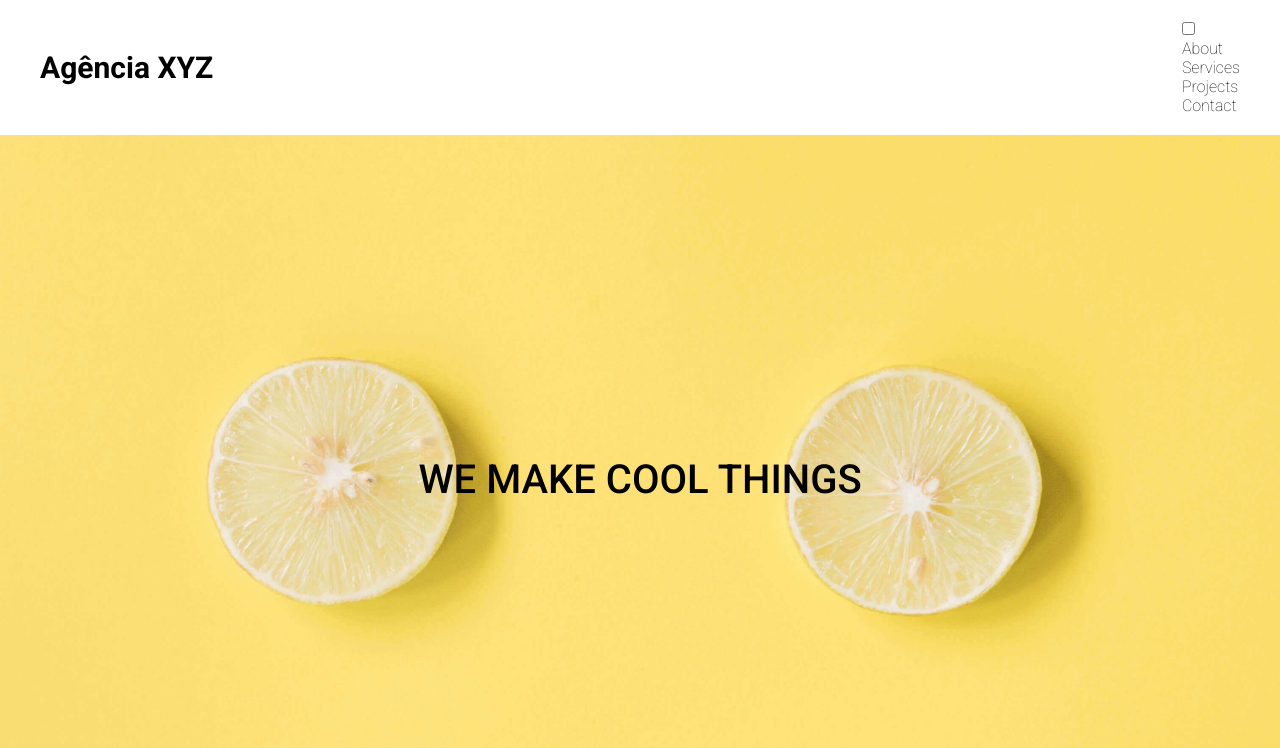
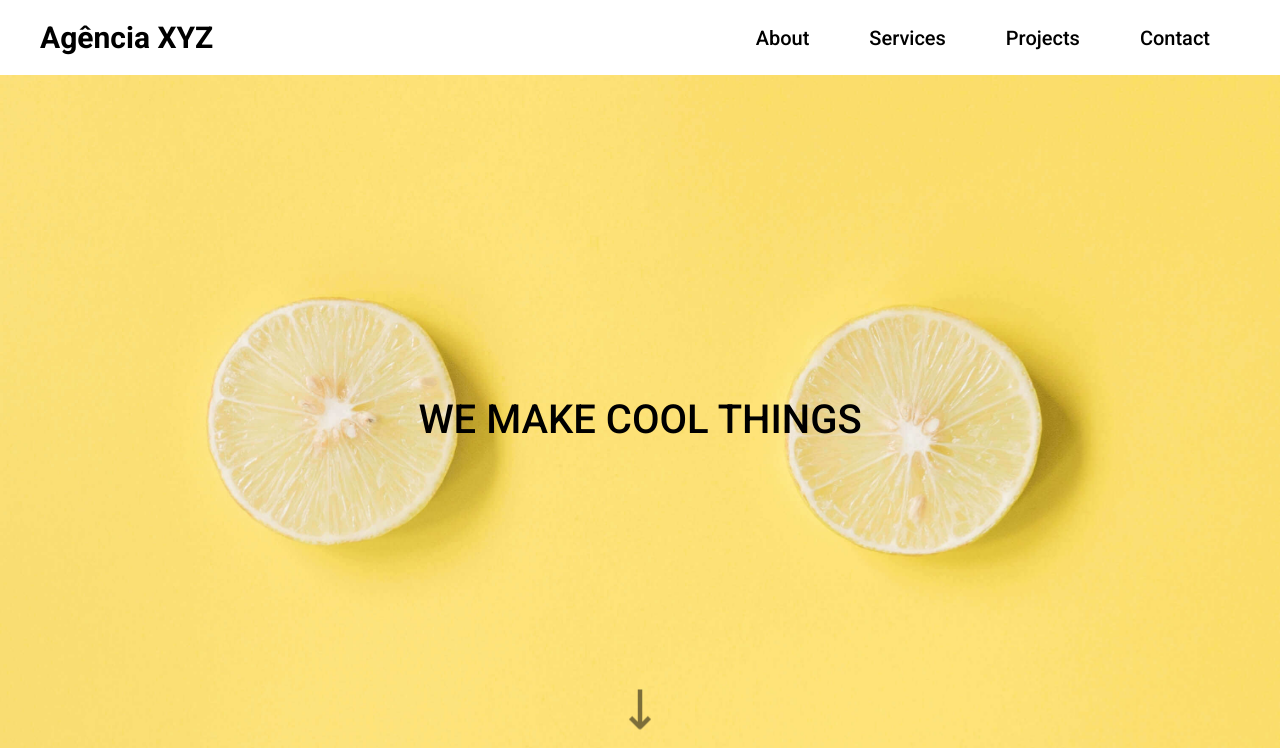
Before and after one commit to samuel-lauermann/Landing-page, a plain HTML site: page index.html in a window 1280 px wide. Shown: the top 748 px of the page. Drawn offline with Linux system fonts and the light colour scheme; the site is published under a folder, as on GitHub Pages, so addresses that start at the root find nothing.

Commit message:
alteração de código

```diff
--- a/index.html
+++ b/index.html
@@ -6,15 +6,14 @@
     <meta http-equiv="X-UA-Compatible" content="IE=edge">
     <meta name="viewport" content="width=device-width, initial-scale=1.0">
     <title>Agência XYZ</title>
-    <link rel="stylesheet" href="/src/css/menu.css">
-    <link rel="stylesheet" href="src/css/reset.css">
-    <link rel="stylesheet" href="src/css/style.css">
-    <link rel="stylesheet" href="src/css/variable.css">
+    <link rel="stylesheet" href="./src/css/menu.css">
+    <link rel="stylesheet" href="./src/css/reset.css">
+    <link rel="stylesheet" href="./src/css/style.css">
+    <link rel="stylesheet" href="./src/css/variable.css">
 
     <link rel="preconnect" href="https://fonts.googleapis.com">
     <link rel="preconnect" href="https://fonts.gstatic.com" crossorigin>
     <link href="https://fonts.googleapis.com/css2?family=Roboto:wght@100;400;500;700;900&display=swap" rel="stylesheet">
-    <link rel="stylesheet" href="src/css/font-awesome.css">
     <link rel="stylesheet" href="https://cdnjs.cloudflare.com/ajax/libs/font-awesome/6.2.1/css/all.min.css" integrity="sha512-MV7K8+y+gLIBoVD59lQIYicR65iaqukzvf/nwasF0nqhPay5w/9lJmVM2hMDcnK1OnMGCdVK+iQrJ7lzPJQd1w==" crossorigin="anonymous" referrerpolicy="no-referrer" />
 </head>
 
```
